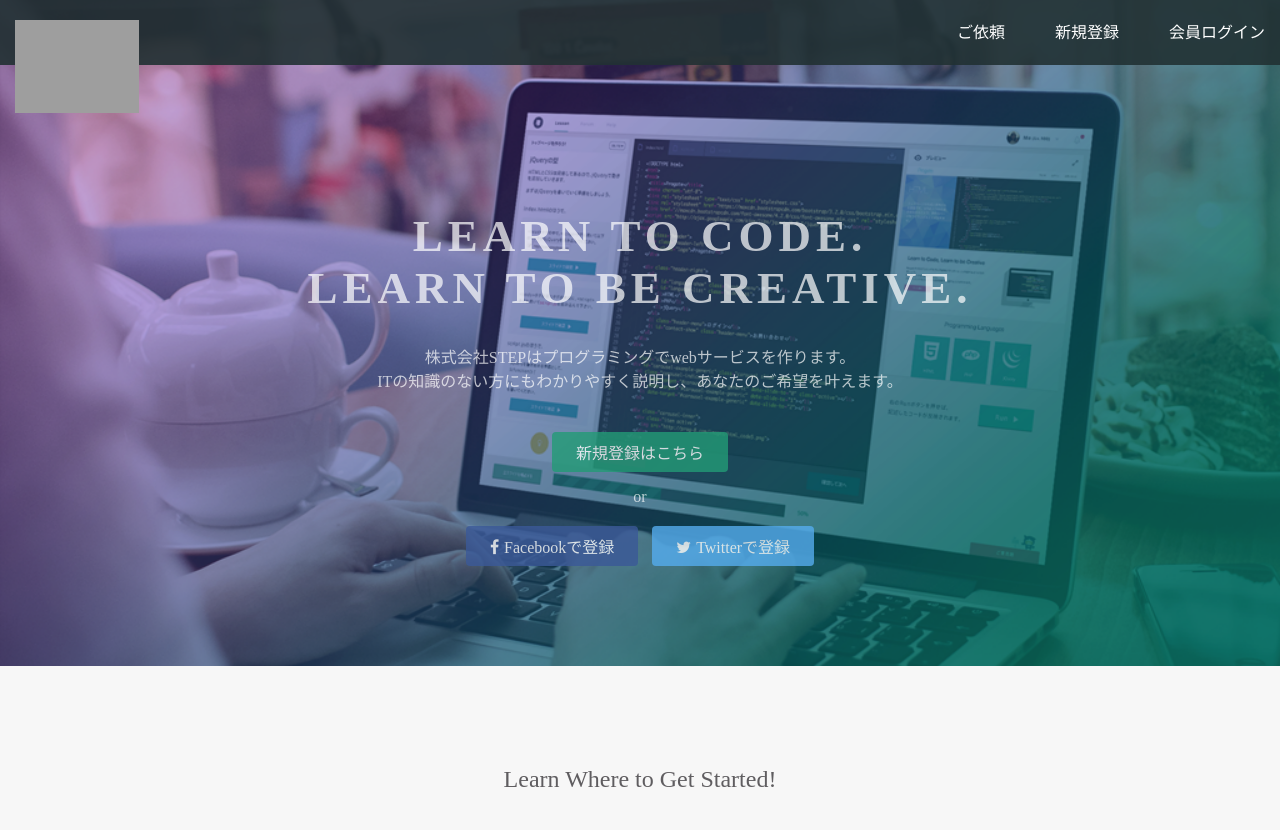
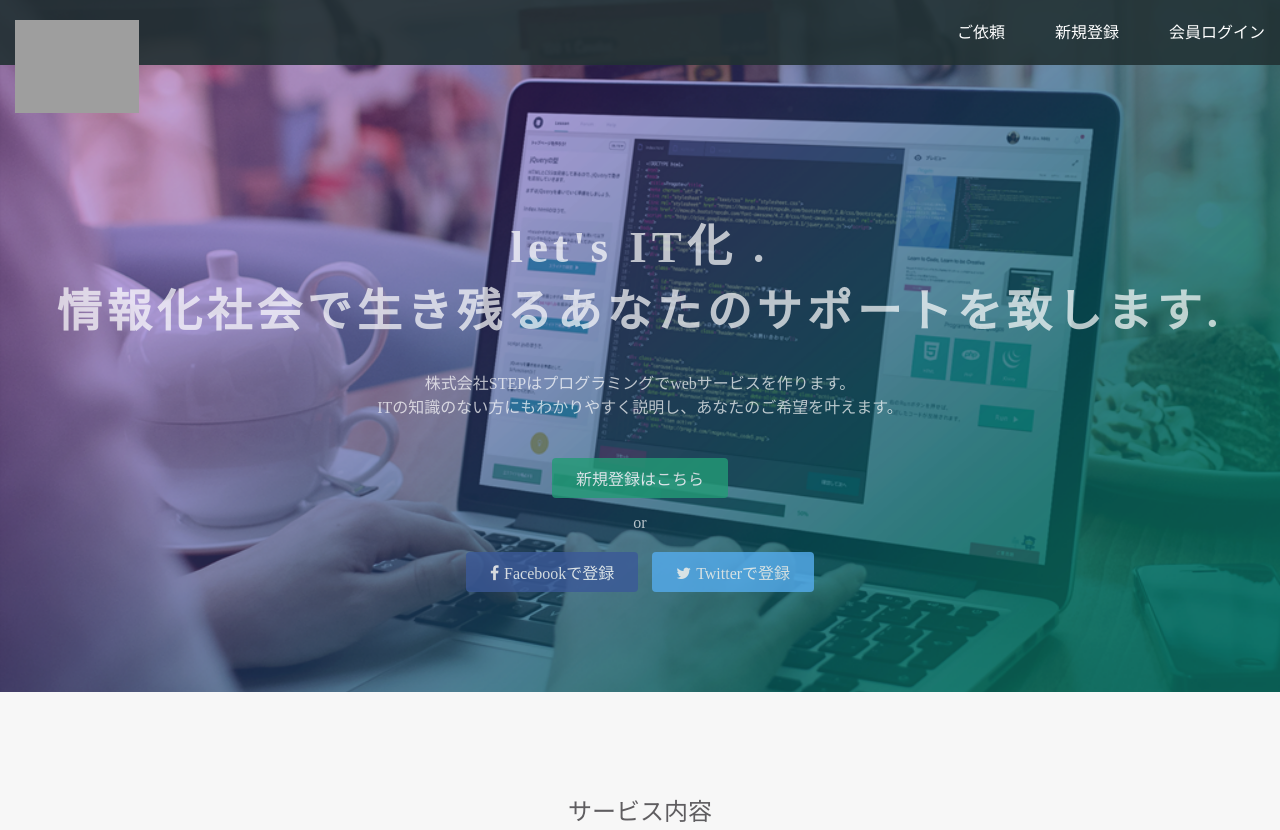
Before and after one commit to remoremonedo/remoremonedo.github.io, a plain HTML site: page index.html in a window 1280 px wide. Shown: the top 830 px of the page. Drawn offline with Linux system fonts and the light colour scheme; grey boxes are pictures that could not be loaded.

Commit message:
Update index.html

```diff
--- a/index.html
+++ b/index.html
@@ -23,7 +23,7 @@
   </header>
   <div class="top-wrapper">
     <div class="container">
-      <h1>LEARN TO CODE.<br>LEARN TO BE CREATIVE.</h1>
+      <h1>let's IT化 .<br>情報化社会で生き残るあなたのサポートを致します.</h1>
       <p>株式会社STEPはプログラミングでwebサービスを作ります。<br>ITの知識のない方にもわかりやすく説明し、あなたのご希望を叶えます。</p>
       <div class="btn-wrapper">
         <a href="#" class="btn signup">新規登録はこちら</a>
@@ -36,7 +36,7 @@
   <div class="lesson-wrapper">
     <div class="container">
       <div class="heading">
-        <h2>Learn Where to Get Started!</h2>
+        <h2>サービス内容</h2>
       </div>
       <div class="lessons">
         <div class="lesson">
```
